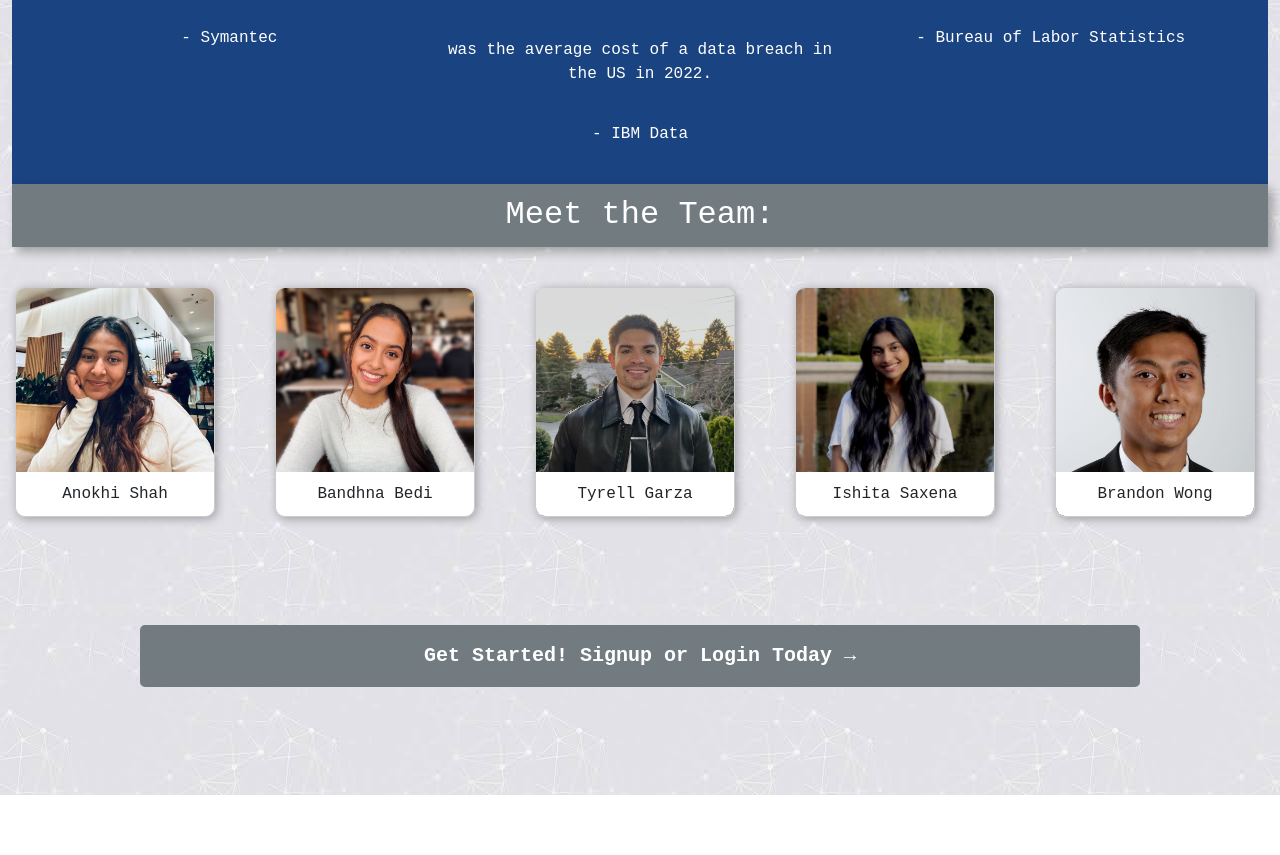
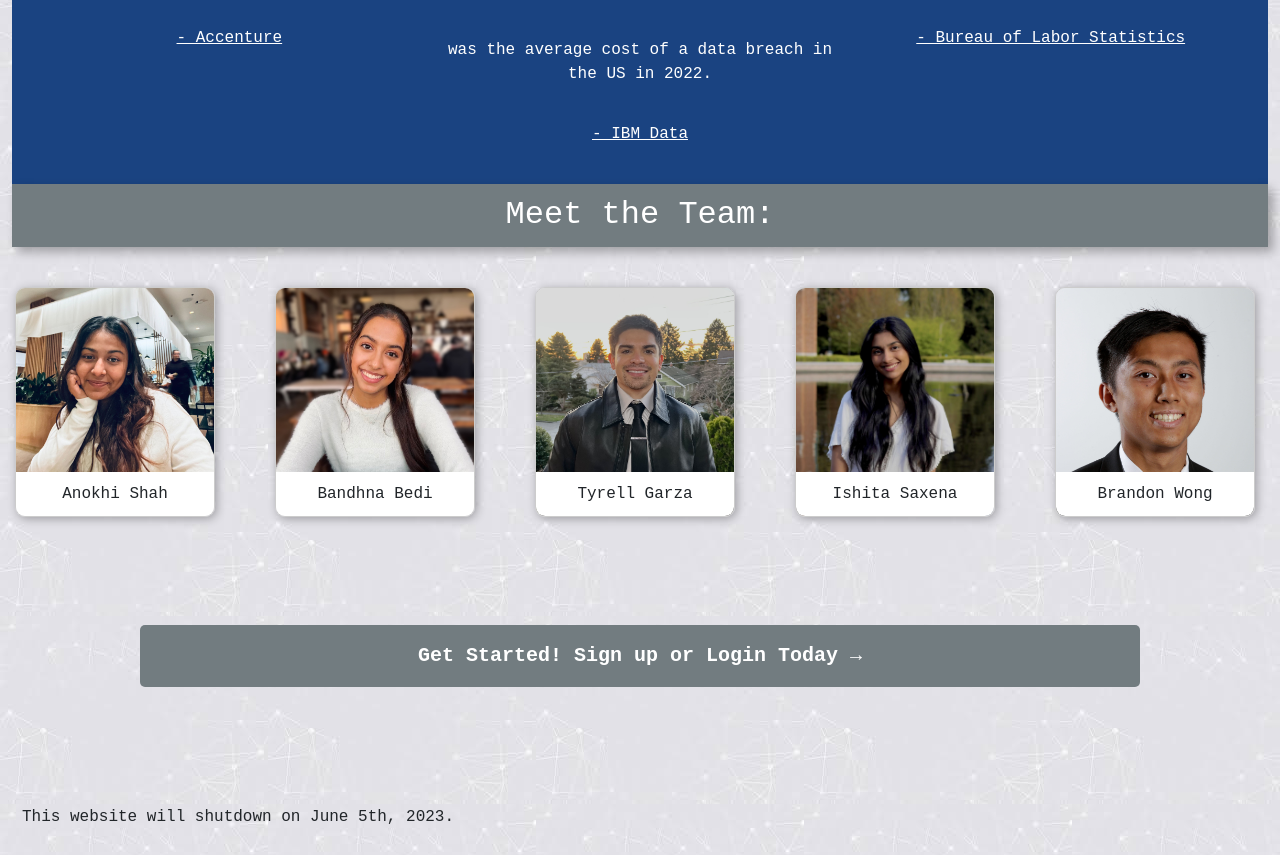
Before and after one commit to brandonwong3/cyber_next, a React (Create React App) app: page / in a window 1280 px wide. Shown: the part 1076-1931 px from the top of the page. Before the commit the page ends 1871 px from the top, so only its background shows below. Built offline with nearby package versions, Linux system fonts and the light colour scheme; no server answers.

Commit message:
updated navbar and added hyperlinks

```diff
--- a/src/components/fragments/structure/Navbar.js
+++ b/src/components/fragments/structure/Navbar.js
@@ -53,8 +53,8 @@ const NavDropdownSection = () => {
 							Read
 						</a>
 						<ul className="dropdown-menu" aria-labelledby="read-dropdown-menu-link">
-							<li><Link className="dropdown-item" to={"/read/for-business"}>For Business</Link></li>
-							<li><Link className="dropdown-item" to={"/read/for-students"}>For Students</Link></li>
+							<li><Link className="dropdown-item" to={"/read/for-business"}>Securing Your Business</Link></li>
+							<li><Link className="dropdown-item" to={"/read/for-students"}>What Pen Testing Is</Link></li>
 							<li><Link className="dropdown-item" to={"/read/whats-next"}>What's Next?</Link></li>
 						</ul>
 					</li>
--- a/src/components/pages/IndexPage.js
+++ b/src/components/pages/IndexPage.js
@@ -55,17 +55,17 @@ const IndexPage = () => {
 				<div className='stats-box' style={{ flex: 1 }}>
 					<span>43%</span>
 					<p>of cyber attacks target small businesses.</p>
-					<p>- Symantec </p>
+					<p><a href="https://www.forbes.com/sites/chuckbrooks/2022/01/21/cybersecurity-in-2022--a-fresh-look-at-some-very-alarming-stats/?sh=365e7a9f6b61">- Accenture </a></p>
 				</div>
 				<div className='stats-box' style={{ flex: 1 }}>
 					<span>$9.4 Million</span>
 					<p>was the average cost of a data breach in the US in 2022.</p>
-					<p>- IBM Data</p>
+					<p><a href="https://www.ibm.com/downloads/cas/3R8N1DZJ">- IBM Data</a></p>
 				</div>
 				<div className='stats-box' style={{ flex: 1 }}>
-					<span>33%</span>
+					<span>35%</span>
 					<p>expected cybersecurity job market growth.</p>
-					<p>- Bureau of Labor Statistics</p>
+					<p><a href="https://www.bls.gov/ooh/computer-and-information-technology/information-security-analysts.htm">- Bureau of Labor Statistics</a></p>
 				</div>
 			</div>
 
@@ -82,6 +82,7 @@ const IndexPage = () => {
 					<div className="about-box">
 						<img src="/images/Bandhna.jpg" alt="Team Member Bandhna Bedi" />
 						<p>Bandhna Bedi</p>
+
 					</div>
 				</div>
 				<div className="about-container">
@@ -109,10 +110,14 @@ const IndexPage = () => {
 			{/* Button on Bottom Page (Login/Signup) */}
 			<div className="button-container">
 				<Link to="/Login">
-					<button>Get Started! Signup or Login Today →</button>
+					<button>Get Started! Sign up or Login Today →</button>
 				</Link>
 			</div>
 			</div>
+
+		<div className="footer-container">
+				<p>This website will shutdown on June 5th, 2023.</p>
+		</div>
 
 		</BaseTemplate>
 
--- a/src/style/index.css
+++ b/src/style/index.css
@@ -114,6 +114,9 @@ body {
 
 .stats-box p {
 	font-size: 1rem;
+}
+.stats-box a {
+	color: white;
 }
 
 /* About the Team Styling for Home Page */
```
